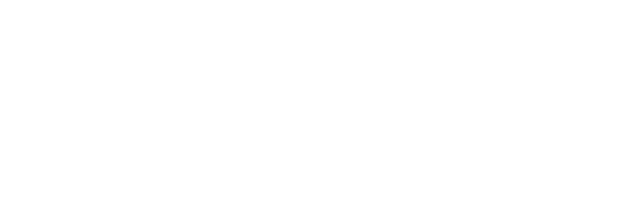
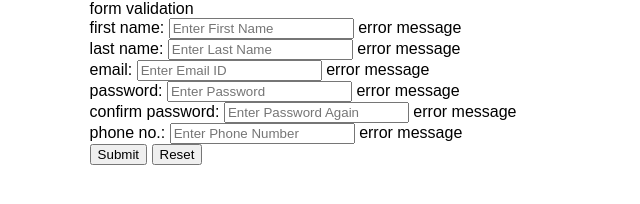
Before and after one commit to lihereshma/form_validation, a plain HTML site: page index.html in a window 1280 px wide. Shown: the whole page, without its empty margins (0-640 px from the left). Drawn offline with Linux system fonts and the light colour scheme.

Commit message:
html end

```diff
--- a/index.html
+++ b/index.html
@@ -4,43 +4,16 @@
 <html lang="en">
 
 <head>
-
   <meta charset="utf-8">
-
-  <title>Client</title>
-
-  <!-- 120 word description for SEO purposes goes here. Note: Usage of lang tag. -->
-  <!-- <meta name="description" lang="en" content=""> -->
-
-  <!-- Keywords to help with SEO go here. Note: Usage of lang tag.  -->
-  <!-- <meta name="keywords" lang="en" content=""> -->
-
-  <!-- View-port Basics: http://mzl.la/VYREaP -->
-  <!-- This meta tag is used for mobile device to display the page without any zooming,
-       so how much the device is able to fit on the screen is what's shown initially.
-       Remove comments from this tag, when you want to apply media queries to the website. -->
-  <!-- <meta name="viewport" content="width=device-width, initial-scale=1, maximum-scale=1"> -->
-
-  <!-- To adhear no-cache for Chrome -->
-<!--   <meta http-equiv="cache-control" content="no-store, no-cache, must-revalidate" />
-  <meta http-equiv="Pragma" content="no-store, no-cache" />
-  <meta http-equiv="Expires" content="0" /> -->
-
+  <title>Home | Form Validation</title>
+  <meta name="viewport" content="width=device-width, initial-scale=1, maximum-scale=1">
   <!-- Place favicon.ico in the root directory: mathiasbynens.be/notes/touch-icons -->
   <link rel="shortcut icon" href="favicon.ico" />
-
   <!--font-awesome link for icons-->
   <link rel="stylesheet" href="https://cdnjs.cloudflare.com/ajax/libs/font-awesome/4.7.0/css/font-awesome.min.css">
   <link rel="stylesheet" media="screen" href="assets/vendor/font-awesome/css/all.min.css" >
-
   <!-- Default style-sheet is for 'media' type screen (color computer display).  -->
   <link rel="stylesheet" media="screen" href="assets/css/style.css" >
-
-  <!-- html5shiv aka html5 shim. Supporting HTML5 and CSS for IE browsers less than IE9. -->
-  <!--[if lt IE 9]>
-  <script src="http://html5shiv.googlecode.com/svn/trunk/html5.js"></script>
-  <![endif]-->
-
 </head>
 
 <body>
@@ -48,25 +21,68 @@
   <div class="container">
     <!--header section start-->
     <header>
-
+      <div class="wrapper">
+        <h1>form validation</h1>
+      </div>
     </header>
     <!--header section start-->
     <!--main section start-->
     <main>
-
+      <div class="wrapper">
+        <form id="formValidation">
+          <!-- First Name Inputbox -->
+          <div>
+            <label for="fName">first name:</label>
+            <input id="fName" type="text" name="fname" placeholder="Enter First Name" maxlength="15">
+            <span class="error">error message</span>
+          </div>
+          <!-- Last Name Inputbox -->
+          <div>
+            <label for="lName">last name:</label>
+            <input id="lName" type="text" name="lName" placeholder="Enter Last Name" maxlength="15">
+            <span class="error">error message</span>
+          </div>
+          <!-- Email ID Inputbox -->
+          <div>
+            <label for="email">email:</label>
+            <input id="email" type="text" name="email" placeholder="Enter Email ID">
+            <span class="error">error message</span>
+          </div>
+          <!-- Password Inputbox -->
+          <div>
+            <label for="password">password:</label>
+            <input id="password" type="password" name="password" placeholder="Enter Password">
+            <span class="error">error message</span>
+          </div>
+          <!-- Confirm Password Inputbox -->
+          <div>
+            <label for="confirmPassword">confirm password:</label>
+            <input id="confirmPassword" type="password" name="confirmPassword" placeholder="Enter Password Again">
+            <span class="error">error message</span>
+          </div>
+          <!-- Phone Number Inputbox -->
+          <div>
+            <label for="phoneNumber">phone no.:</label>
+            <input id="phoneNumber" type="text" name="phoneNumber" placeholder="Enter Phone Number" maxlength="10">
+            <span class="error">error message</span>
+          </div>
+          <ul class="buttons">
+            <!-- Submit Button -->
+            <li>
+              <input id="submit" type="button" value="Submit">
+            </li>
+            <!-- Reset Button -->
+            <li>
+              <input id="reset" type="reset" value="Reset">
+            </li>
+          </ul>
+         </form>
+      </div>
     </main>
     <!--main section end-->
-
-    <!--footer section start-->
-    <footer>
-
-    </footer>
-    <!--footer section end-->
-
   </div>
   <!--container end-->
 
-<!-- <script src="js/vendors/jquery-1.8.3.min.js"></script>
-<script src="assets/js/script.js"></script> -->
+<script src="assets/js/script.js"></script>
 </body>
 </html>
```
